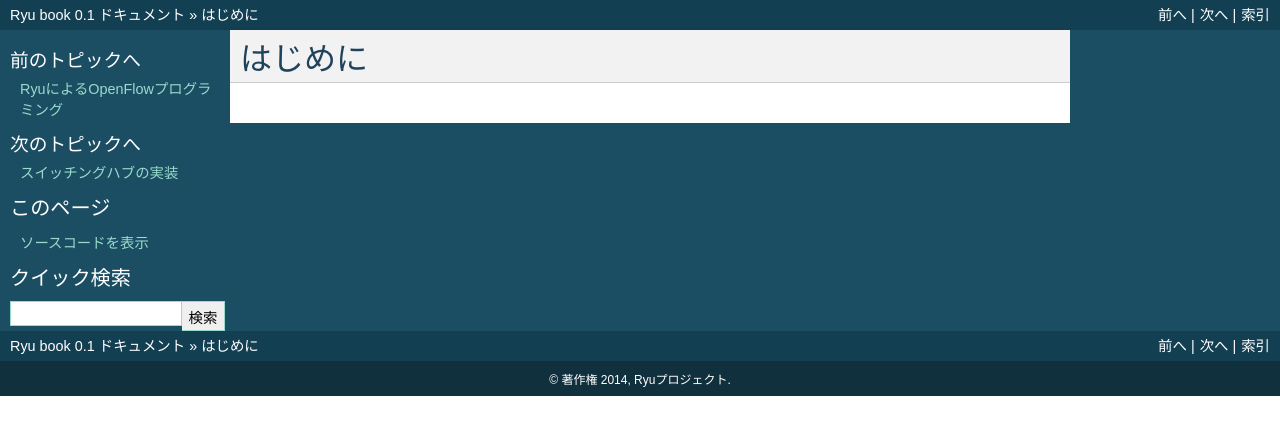
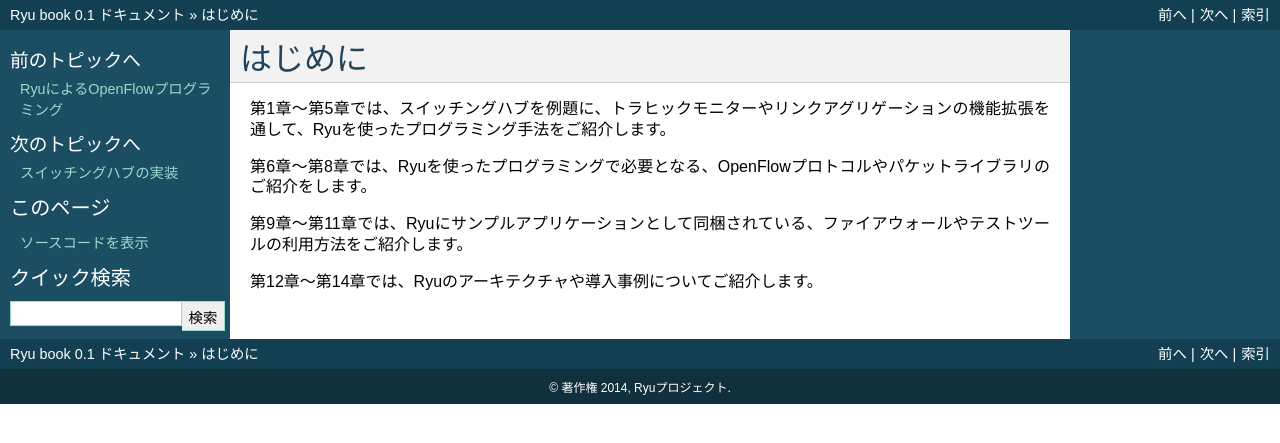
Before and after one commit to osrg/ryu-book, a Sphinx documentation site: the page built from ja/source/preface.rst, in a window 1280 px wide. Shown: the top 443 px of the page. Built offline with Sphinx 7.4.7, drawn with Linux system fonts in a browser that asks for light colours.

Commit message:
sort sections

```diff
--- a/ja/source/preface.rst
+++ b/ja/source/preface.rst
@@ -2,3 +2,11 @@
 
 はじめに
 ========
+
+第1章～第5章では、スイッチングハブを例題に、トラヒックモニターやリンクアグリゲーションの機能拡張を通して、Ryuを使ったプログラミング手法をご紹介します。
+
+第6章～第8章では、Ryuを使ったプログラミングで必要となる、OpenFlowプロトコルやパケットライブラリのご紹介をします。
+
+第9章～第11章では、Ryuにサンプルアプリケーションとして同梱されている、ファイアウォールやテストツールの利用方法をご紹介します。
+
+第12章～第14章では、Ryuのアーキテクチャや導入事例についてご紹介します。
```
Also changed, not shown: ja/source/index.rst (+4 -4 lines).
